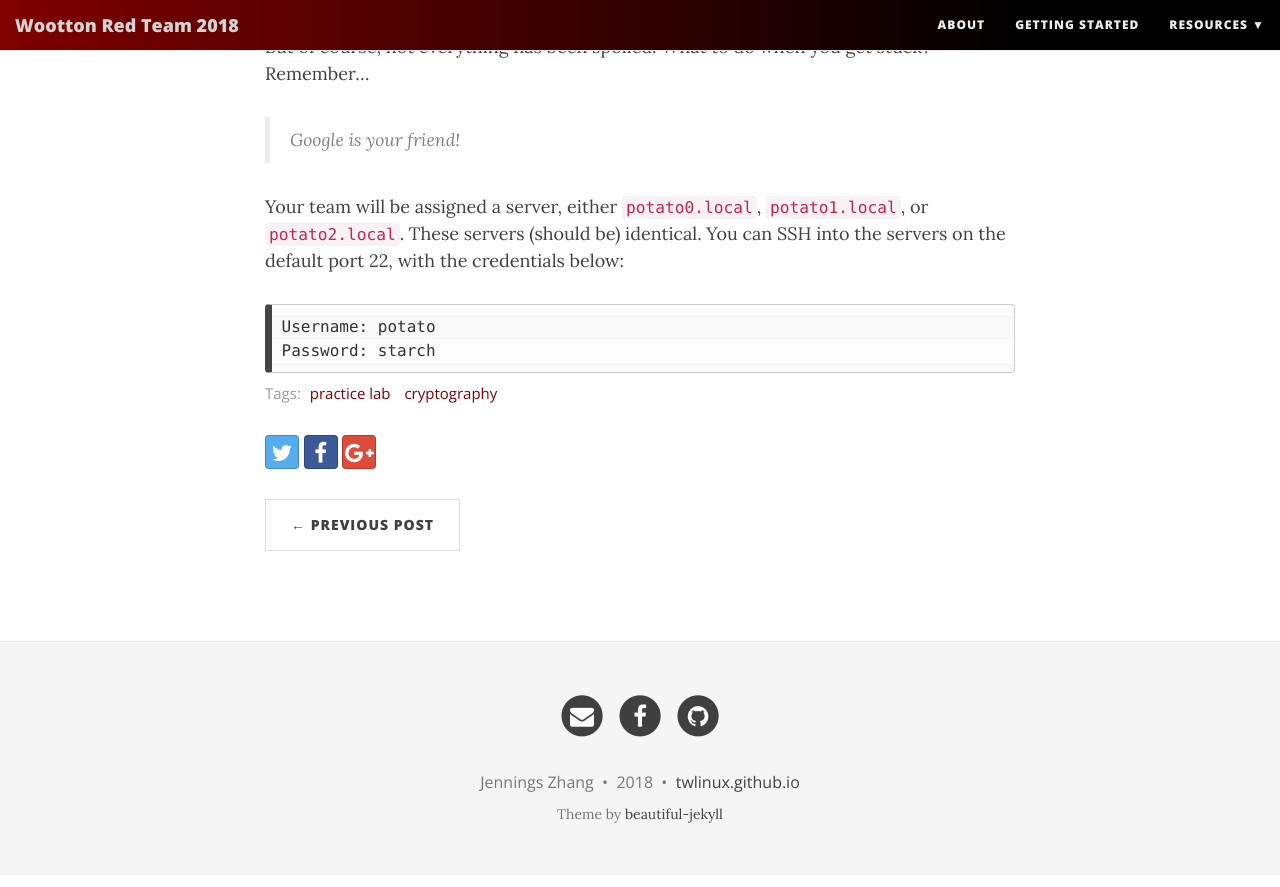
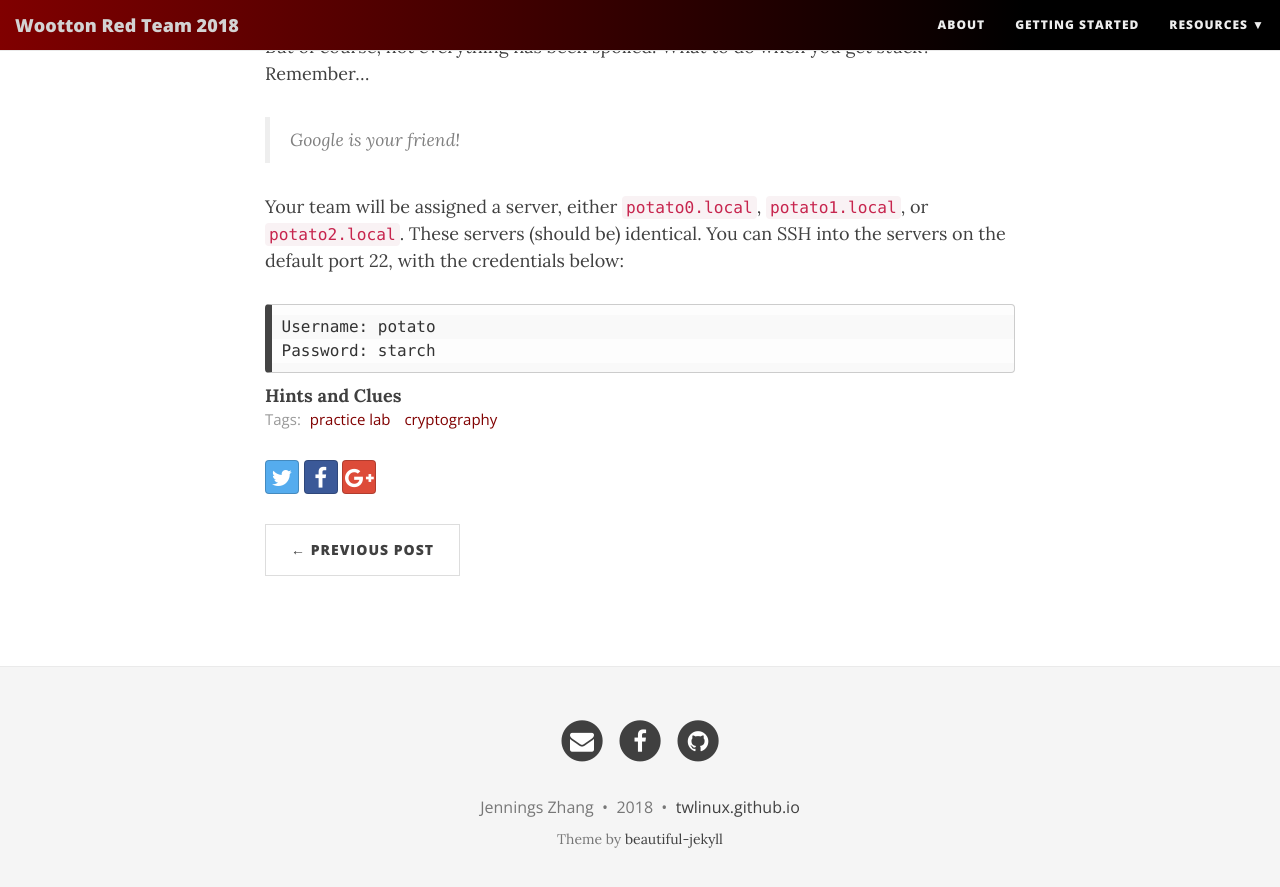
Before and after one commit to wsec/basaam0.github.io, a Jekyll site: the page built from _posts/2018-03-04-potato.md, in a window 1280 px wide and 900 px high, scrolled down 616 px. Shown: the top 887 px of the window. Built offline with Jekyll 4.4.1, drawn with Linux system fonts in a browser that asks for light colours; nearby versions of some CDN libraries; comment, search, counter and statistics services are not loaded.

Commit message:
Give some hints to potato

````diff
--- a/_posts/2018-03-04-potato.md
+++ b/_posts/2018-03-04-potato.md
@@ -24,3 +24,11 @@
 Username: potato
 Password: starch
 ```
+
+<details><summary><strong>Hints and Clues</strong></summary>
+<ul>
+<li>Password to <em>secret</em> HTTPS server is a hash of <code>groceries.jpg</code>. The file <code>output.txt</code> might help you.</li>
+<li><code title="Don't blindly copy and paste commands!">nmap -p ???</code> See <code>man nmap</code> or <a href="https://tools.kali.org/information-gathering/nmap" target="_blank"><code>nmap -h</code></a> for help.</li>
+<li><a href="https://en.wikipedia.org/wiki/Binary_file" target="_blank">https://en.wikipedia.org/wiki/Binary_file</a> (read just the first paragraph)</li>
+</ul>
+</details>
````
